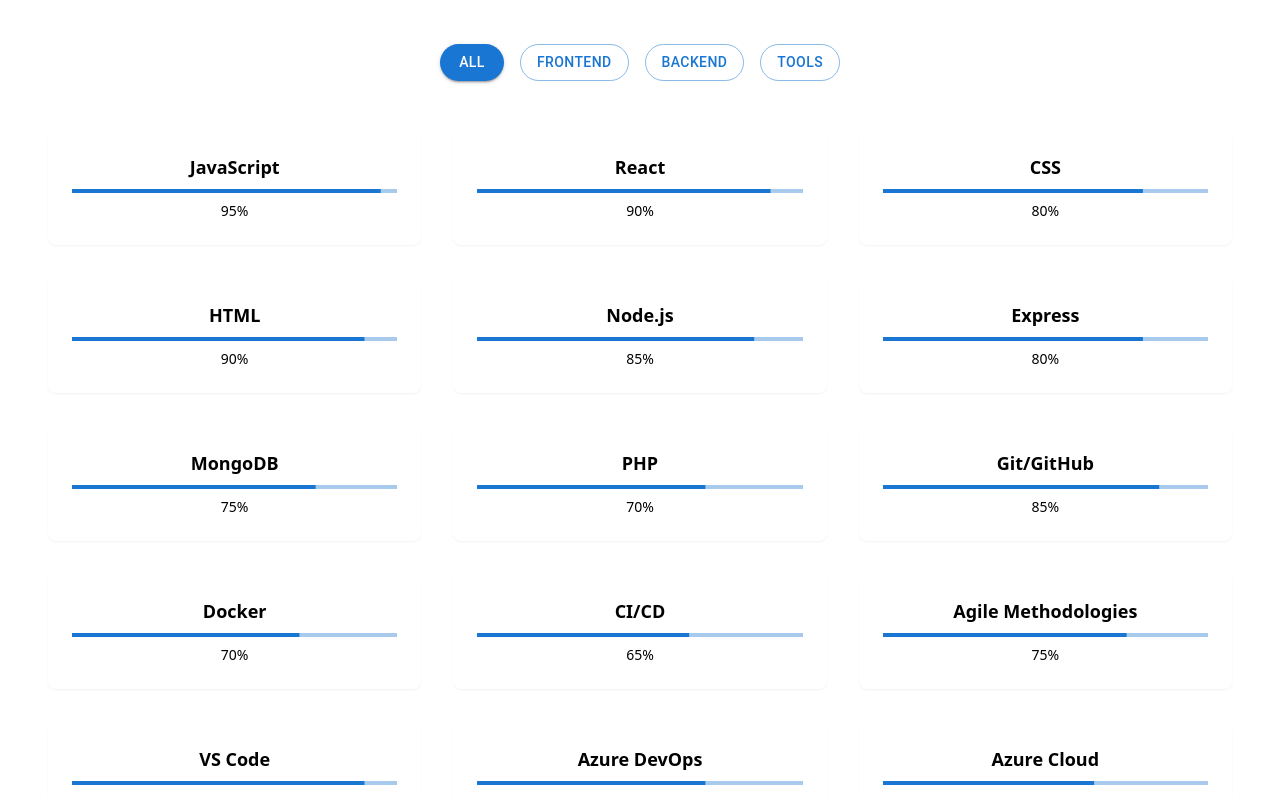
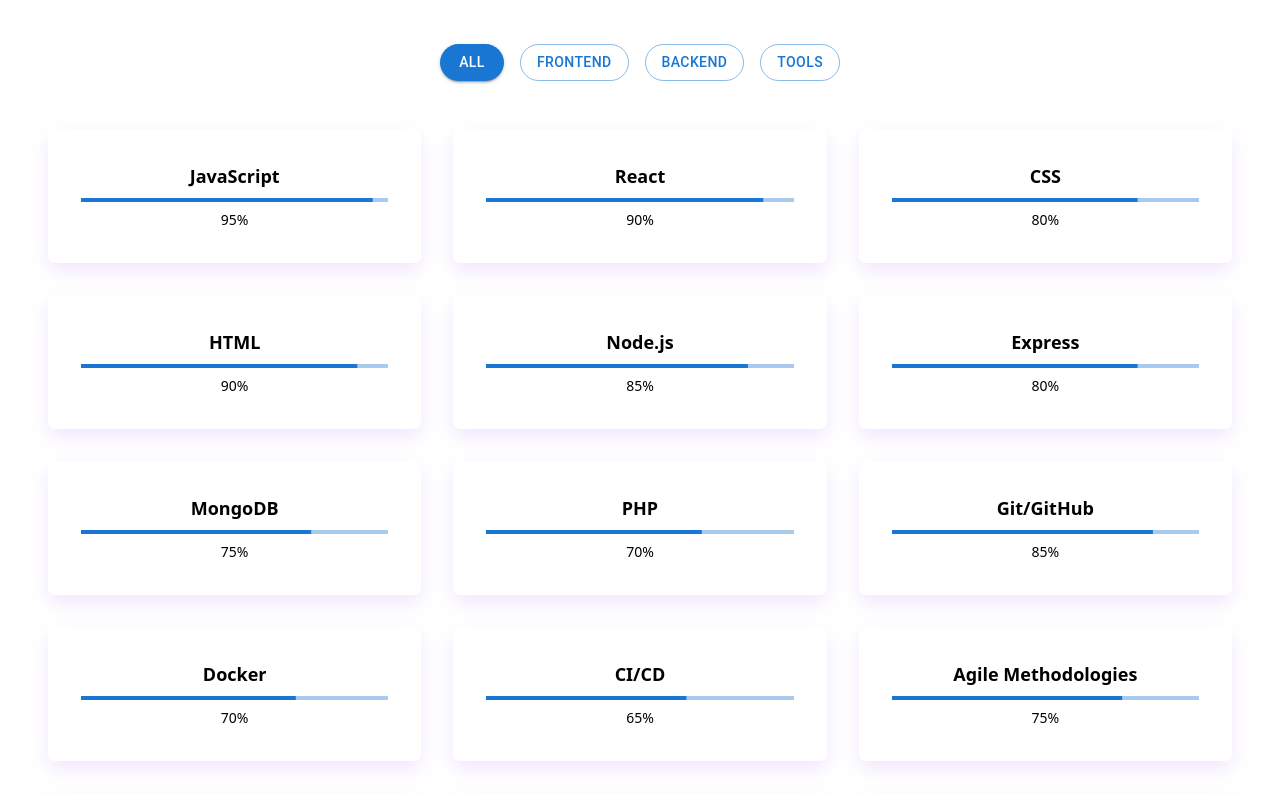
Before and after one commit to abhisheksinha332/myPortfolio, a React (Vite) app: page / in a window 1280 px wide. Shown: the part 1520-2316 px from the top of the page. Built offline with nearby package versions, Linux system fonts and the light colour scheme.

Commit message:
added few styles

```diff
--- a/src/Pages/Components/SkillsSection.jsx
+++ b/src/Pages/Components/SkillsSection.jsx
@@ -50,7 +50,7 @@
 
         <div className="grid grid-cols-1 md:grid-cols-2 lg:grid-cols-3 gap-8">
           {filteredSkills.map((skill, index) => (
-            <div key={index} className="bg-card p-6 rounded-lg shadow-xs card-hover hover:shadow-xl transition-shadow duration-300">
+            <div key={index} className="skill-card p-6 rounded-lg shadow-xs card-hover hover:shadow-xl transition-shadow duration-300">
               <div>
                     <h3 className="text-lg font-semibold">{skill.name}</h3>
               </div>
--- a/src/index.css
+++ b/src/index.css
@@ -233,6 +233,17 @@
 
 }
 
+.skill-card {
+  border-radius: 7px;
+  padding: 2rem;
+  background: rgba(255, 255, 255, 0.1); /* or use hsl/hsla */
+  border: 1px solid rgba(255, 255, 255, 0.2);
+  backdrop-filter: blur(10px);
+  -webkit-backdrop-filter: blur(10px); /* for Safari support */
+  box-shadow: 0 8px 20px rgba(121, 5, 246, 0.1);
+
+}
+
 .arrow-btn{
 
   background: rgba(255, 255, 255, 0.1);
```
